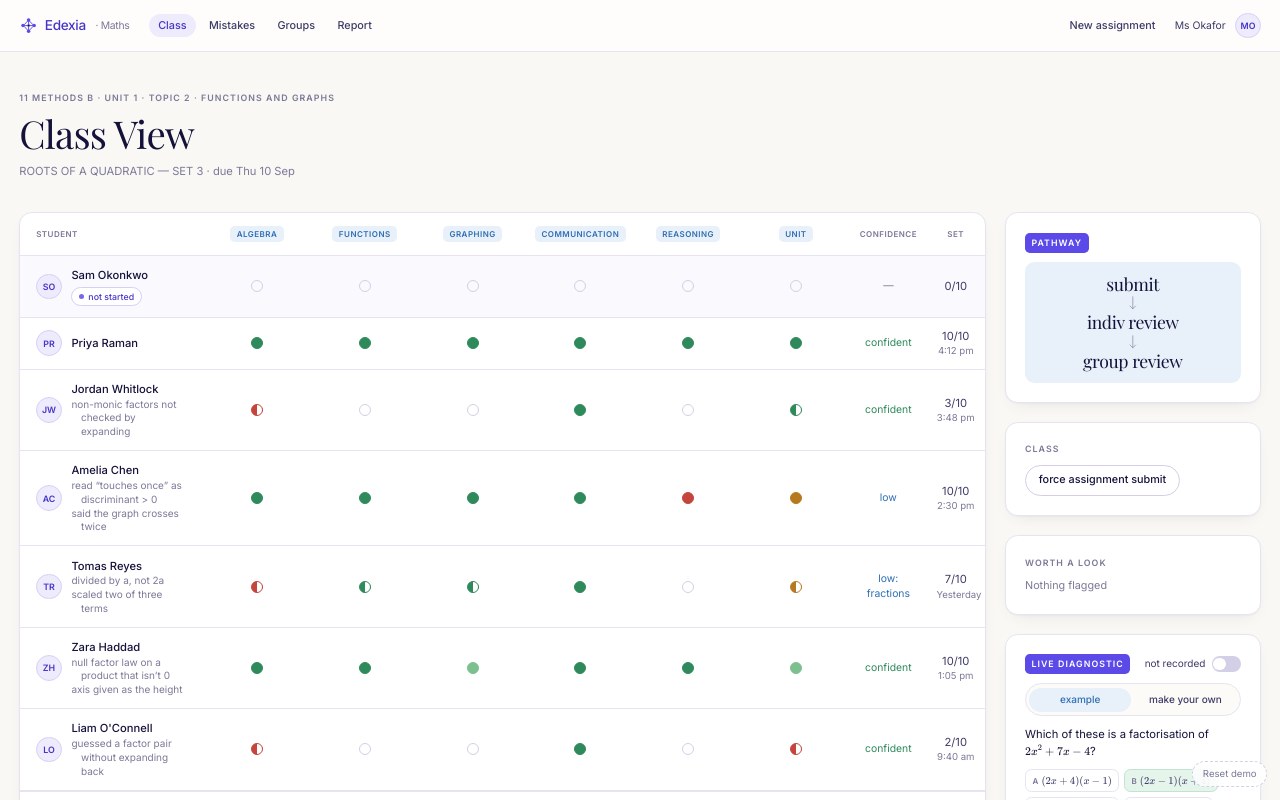
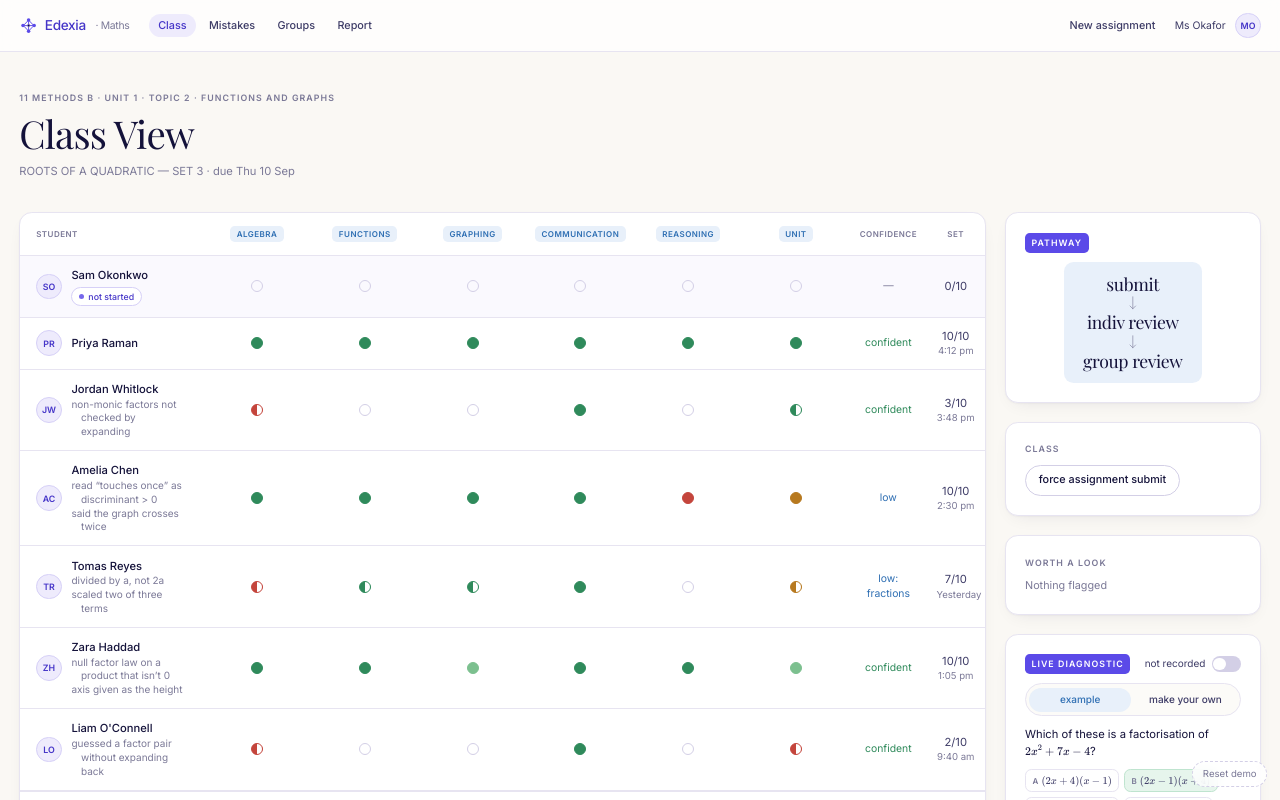
Before and after one commit to cderda7/maths_platform, a Next.js app in the folder curr_version/: page /teacher in a window 1280 px wide. Shown: the top 800 px of the page. Built offline with nearby package versions, Linux system fonts and the light colour scheme.

Commit message:
pathway box fitted to its text

```diff
--- a/curr_version/app/teacher/TeacherLive.tsx
+++ b/curr_version/app/teacher/TeacherLive.tsx
@@ -314,7 +314,7 @@ export default function TeacherLive() {
         <div className="space-y-6">
           <Card className="p-6" data-pathway-card>
             <Eyebrow className="inline-block rounded-md bg-accent px-2 py-1 text-white">Pathway</Eyebrow>
-            <ol className="mt-3 rounded-xl bg-standout-soft px-4 py-3 font-display text-[22px] leading-snug text-ink" data-pathway-chip>
+            <ol className="mx-auto mt-3 w-fit rounded-xl bg-standout-soft px-6 py-3 font-display text-[22px] leading-snug text-ink" data-pathway-chip>
               {pathwayChip(pathwayOf(classroom))
                 .split(" → ")
                 .map((stage, i) => (
```
